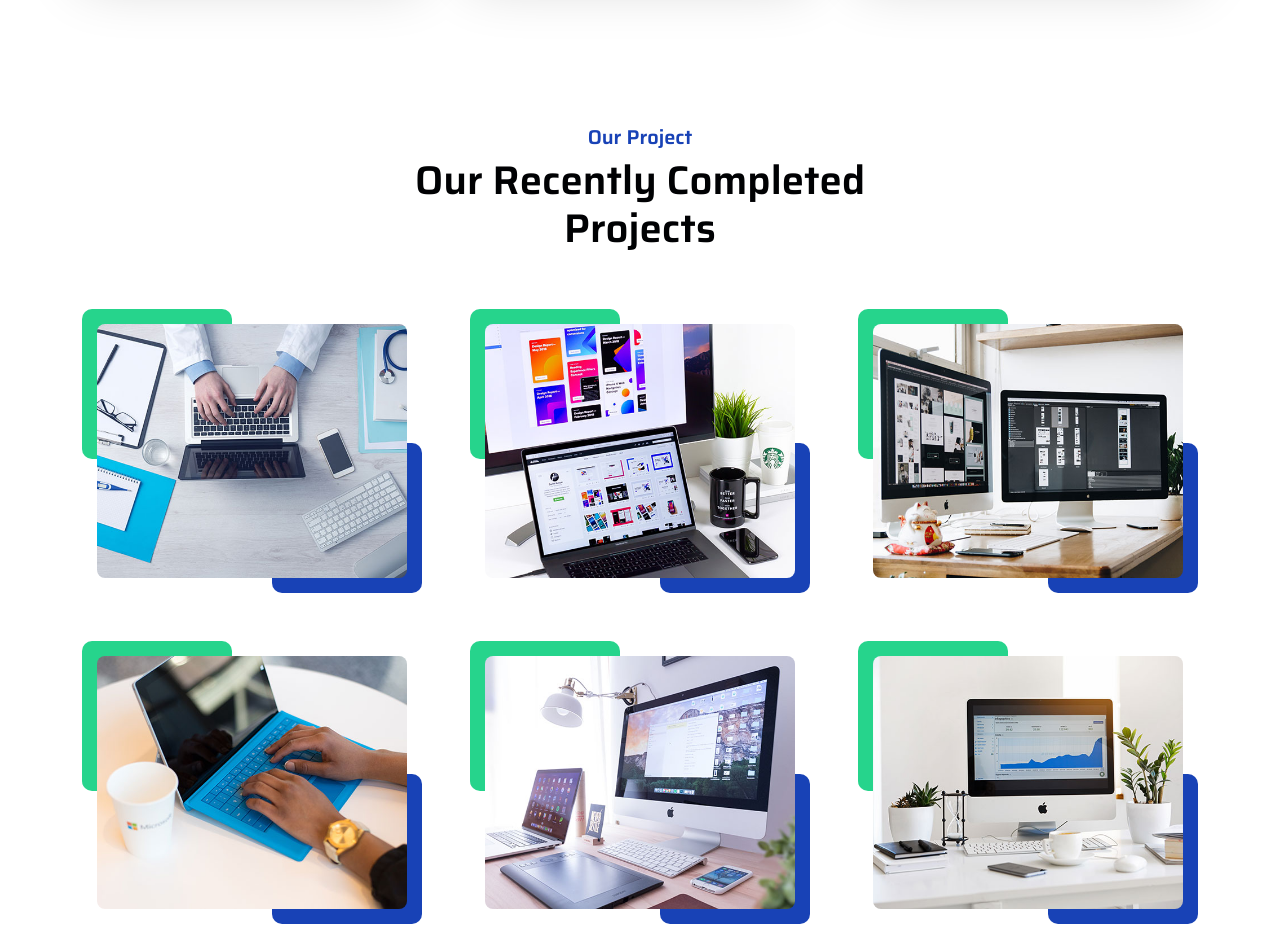
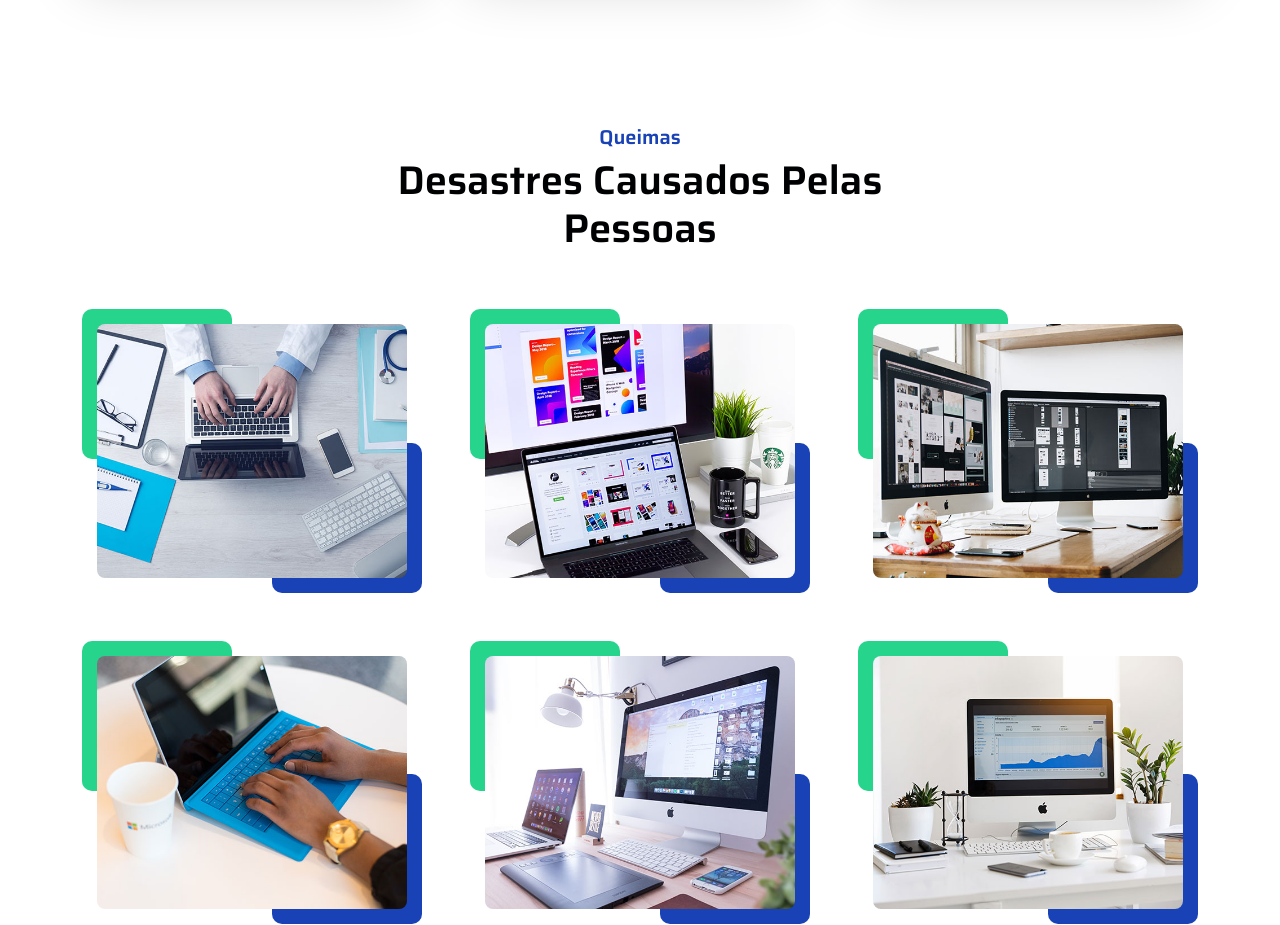
Before and after one commit to SamyrUSalem/MeioAmbiente, a plain HTML site: page index.html in a window 1280 px wide. Shown: the part 3280-4205 px from the top of the page. Drawn offline with nearby package versions, Linux system fonts and the light colour scheme.

Commit message:
Alterei a quarta seção

```diff
--- a/index.html
+++ b/index.html
@@ -1,5 +1,5 @@
 <!DOCTYPE html>
-<html lang="en">
+<html lang="pt-br">
 
 <head>
     <meta charset="utf-8">
@@ -301,8 +301,8 @@
     <div class="container-fluid project py-5 mb-5">
         <div class="container">
             <div class="text-center mx-auto pb-5 wow fadeIn" data-wow-delay=".3s" style="max-width: 600px;">
-                <h5 class="text-primary">Our Project</h5>
-                <h1>Our Recently Completed Projects</h1>
+                <h5 class="text-primary">Queimas</h5>
+                <h1 class="text-capitalize">Desastres causados pelas pessoas</h1>
             </div>
             <div class="row g-5">
                 <div class="col-md-6 col-lg-4 wow fadeIn" data-wow-delay=".3s">
```
